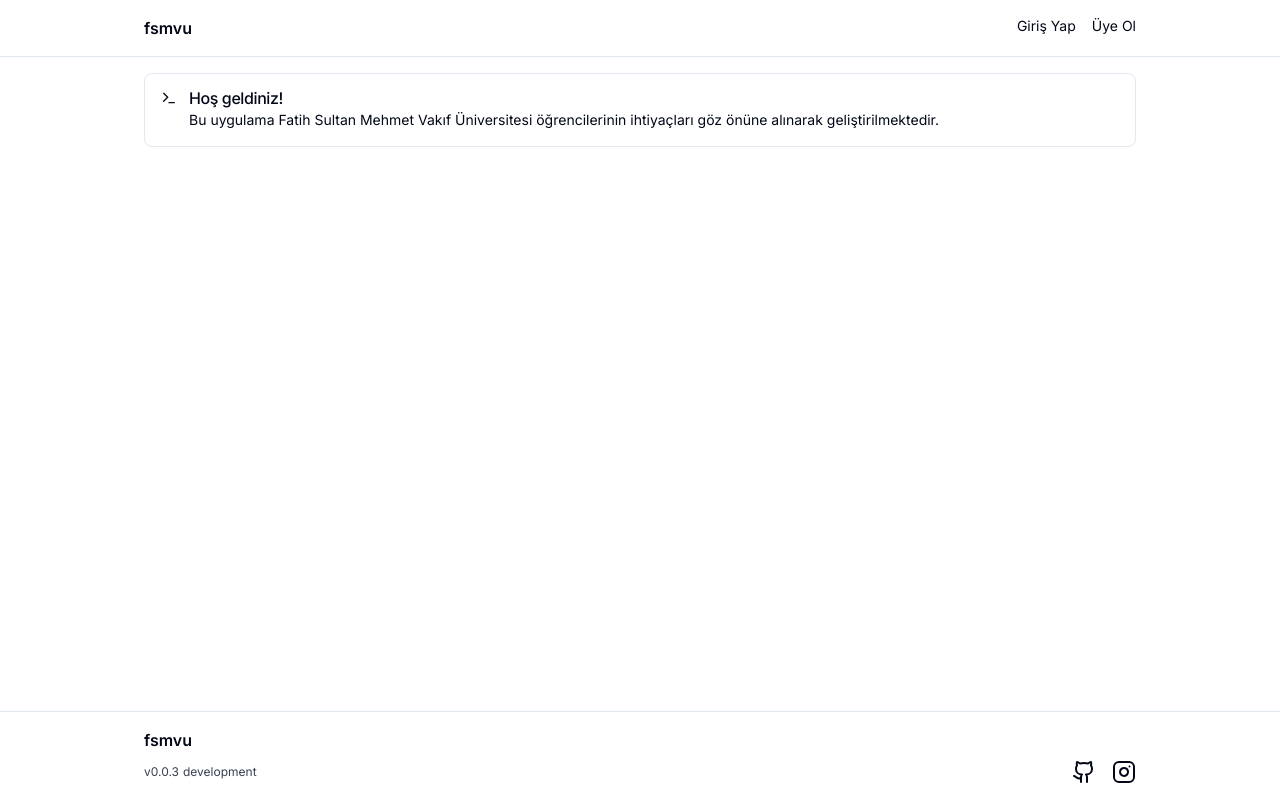
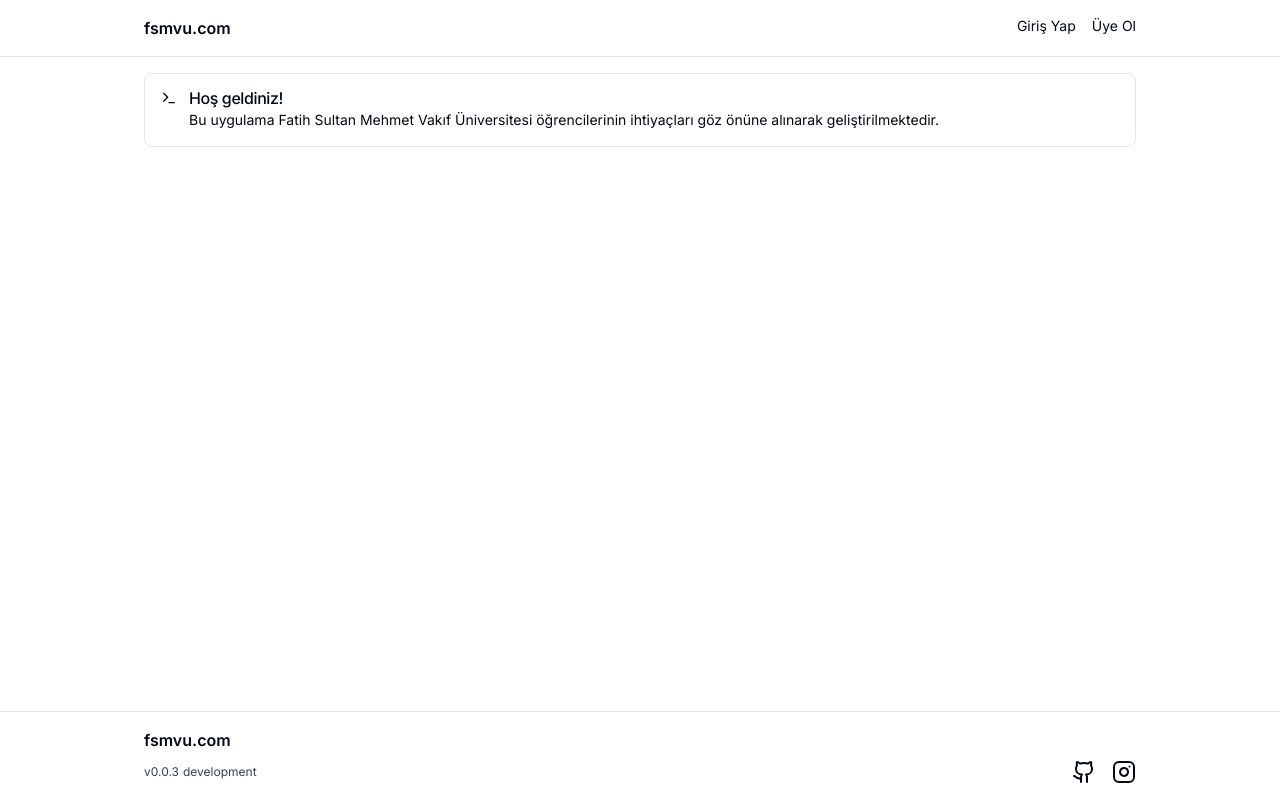
Before and after one commit to bedirhanyildirim/fsmvu.com, a Next.js app: page / in a window 1280 px wide. Built offline with nearby package versions, Linux system fonts and the light colour scheme.

Commit message:
feat: logo component developed

```diff
--- a/app/(default)/layout.tsx
+++ b/app/(default)/layout.tsx
@@ -1,19 +1,13 @@
 import Link from "next/link";
 import DefaultFooter from "@/components/theme/footer";
+import ThemeLogo from "@/components/theme/logo";
 
 const DefaultLayout = ({ children }: { children: React.ReactNode }) => {
   return (
     <div className="h-full flex flex-col">
       <div className="w-full border-b py-4 flex justify-center">
         <div className="content-max-width flex">
-          <div className="">
-            <Link
-              href="/"
-              className="hover:text-gray-700 transition-colors font-semibold"
-            >
-              fsmvu
-            </Link>
-          </div>
+          <ThemeLogo />
           <div className="ml-auto flex gap-4 text-sm">
             <Link href="/signin">Giriş Yap</Link>
             <Link href="/signup">Üye Ol</Link>
--- a/components/theme/footer.tsx
+++ b/components/theme/footer.tsx
@@ -2,20 +2,14 @@ import { Github, Instagram } from "lucide-react";
 import Link from "next/link";
 import React from "react";
 import { version } from "@/package.json";
+import ThemeLogo from "@/components/theme/logo";
 
 export default function DefaultFooter() {
   return (
     <div className="w-full border-t py-4 mt-auto flex justify-center">
       <div className="content-max-width flex flex-col gap-2">
         <div className="w-full flex justify-between">
-          <div className="">
-            <Link
-              href="/"
-              className="hover:text-gray-700 transition-colors font-semibold"
-            >
-              fsmvu
-            </Link>
-          </div>
+        <ThemeLogo />
         </div>
         <div className="w-full grid grid-cols-3 items-center gap-10">
           <div className="flex gap-1 text-xs text-gray-700">
--- /dev/null
+++ b/components/theme/logo.tsx
@@ -0,0 +1,15 @@
+import Link from "next/link";
+import React from "react";
+
+export default function ThemeLogo() {
+  return (
+    <div className="">
+      <Link
+        href="/"
+        className="hover:text-gray-700 transition-colors font-semibold"
+      >
+        fsmvu.com
+      </Link>
+    </div>
+  );
+}
```
